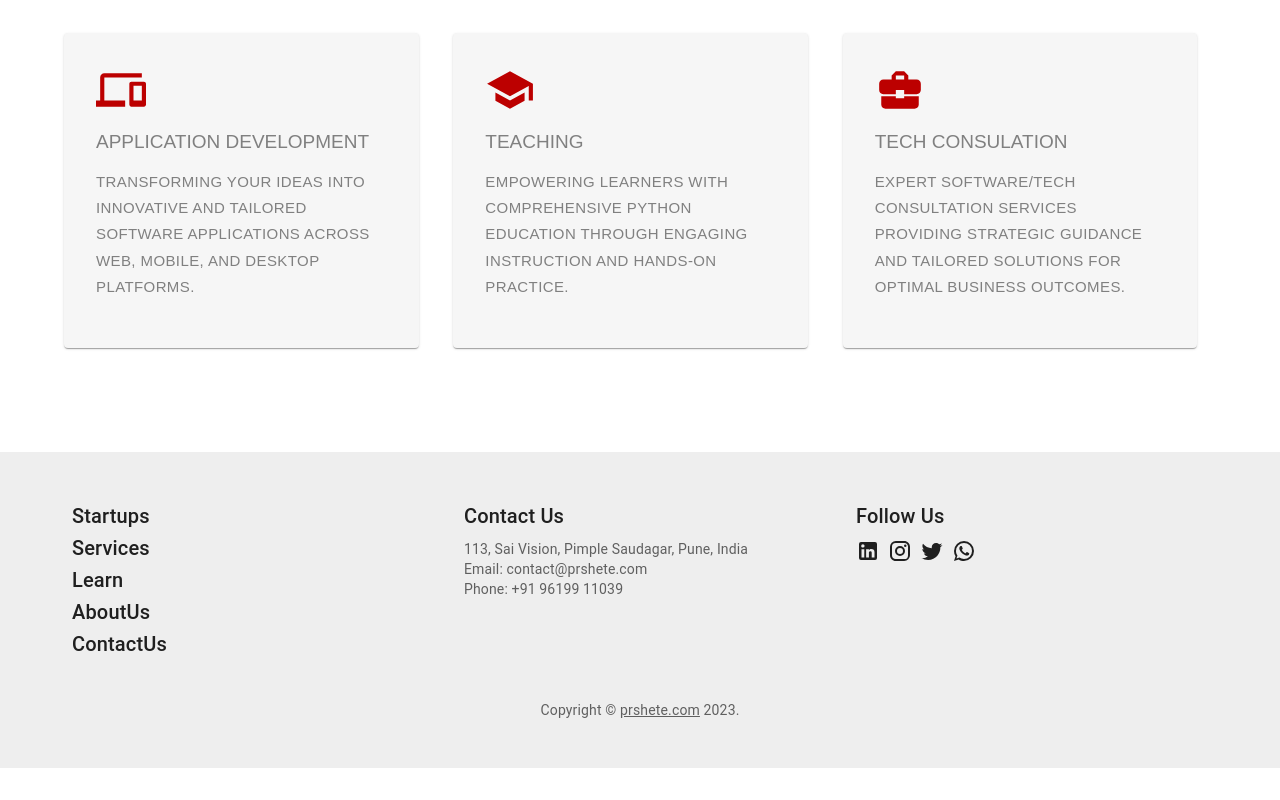
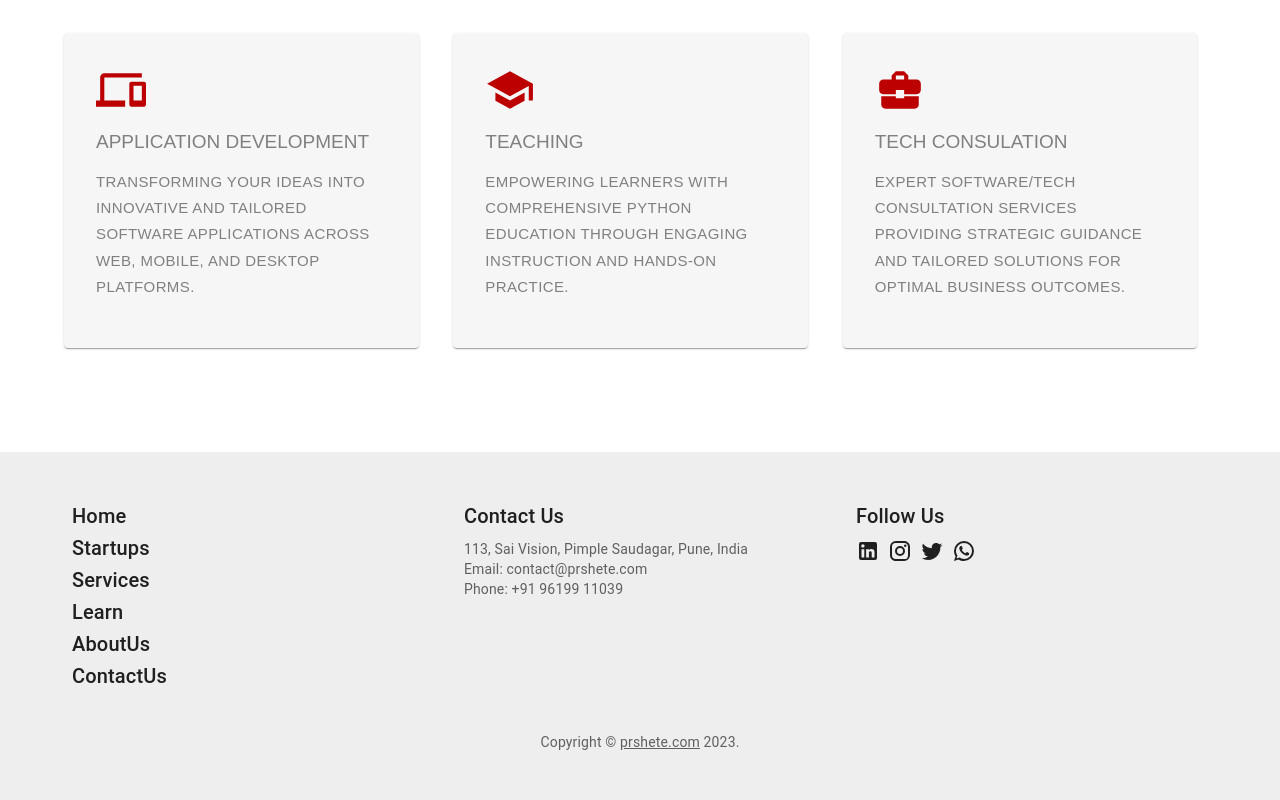
Before and after one commit to purushottamshete/prshete_react, a React (Create React App) app: page / in a window 1280 px wide. Shown: the part 1319-2119 px from the top of the page. Before the commit the page ends 2087 px from the top, so only its background shows below. Built offline with nearby package versions, Linux system fonts and the light colour scheme.

Commit message:
Updating footer from constant values

```diff
--- a/src/components/common/footer.jsx
+++ b/src/components/common/footer.jsx
@@ -7,6 +7,7 @@ import { Instagram, Twitter } from "@mui/icons-material";
 import LinkedInIcon from '@mui/icons-material/LinkedIn';
 import WhatsAppIcon from '@mui/icons-material/WhatsApp';
 import { Box } from "@mui/material";
+import {pages} from '../../constants';
 
 export default function Footer() {
   return (
@@ -23,22 +24,13 @@ export default function Footer() {
       <Container maxWidth="lg">
         <Grid container spacing={5}>
           <Grid item container xs={12} sm={4} direction="column">
-            <Link href="/startups" color="inherit" underline="none" variant="h6" >
-                Startups
-            </Link>
-            <Link href="/services" color="inherit" underline="none" variant="h6" >
-                Services
-            </Link>
-            <Link href="/learn" color="inherit" underline="none" variant="h6" >
-                Learn
-            </Link>
-            <Link href="/aboutus" color="inherit" underline="none" variant="h6" >
-                AboutUs
-            </Link>
-            <Link href="/contactus" color="inherit" underline="none" variant="h6" >
-                ContactUs
-            </Link>
+            { Object.keys(pages).map((page) => (
 
+                <Link href={pages[page]} color="inherit" underline="none" variant="h6" key={page}>
+                  {page}
+                </Link>
+
+              ))}
           </Grid>
           <Grid item xs={12} sm={4}>
             <Typography variant="h6" color="text.primary" gutterBottom>
```
